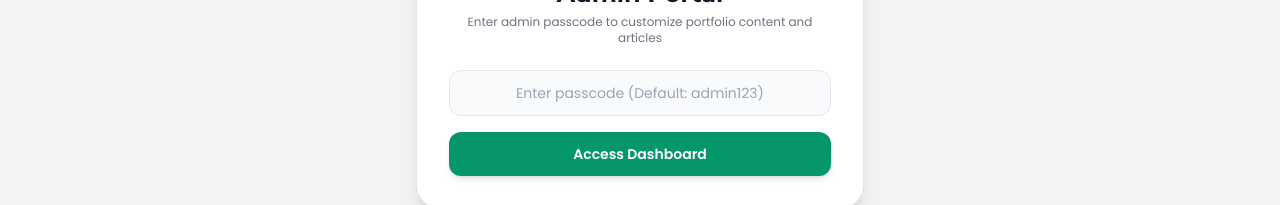
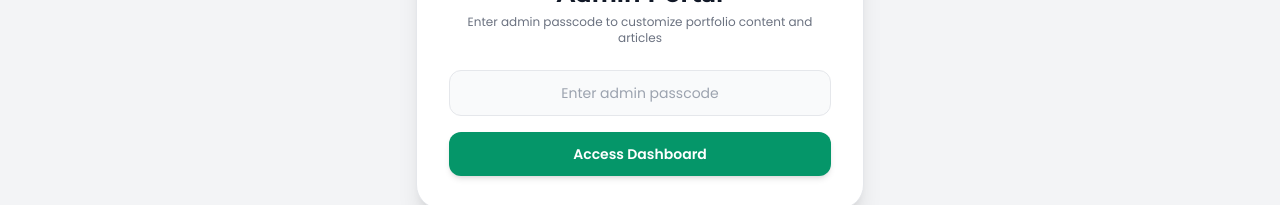
Before and after one commit to kainthola29-dev/Prot, a Next.js app: page /admin in a window 1280 px wide. Shown: the part 363-568 px from the top of the page. Built offline with nearby package versions, Linux system fonts and the light colour scheme.

Commit message:
feat: update admin passcode to Delta101

```diff
--- a/app/admin/page.tsx
+++ b/app/admin/page.tsx
@@ -92,13 +92,13 @@ export default function AdminPage() {
 
   const handleLogin = (e: React.FormEvent) => {
     e.preventDefault();
-    if (passcode.trim() === "admin123" || passcode.trim().length > 0) {
+    if (passcode.trim() === "Delta101") {
       sessionStorage.setItem("admin_passcode", passcode);
       setIsAuthenticated(true);
       setAuthError("");
       loadContent();
     } else {
-      setAuthError("Please enter the admin passcode (default: admin123)");
+      setAuthError("Incorrect admin passcode. Please try again.");
     }
   };
 
@@ -181,7 +181,7 @@ export default function AdminPage() {
               type="password"
               value={passcode}
               onChange={(e) => setPasscode(e.target.value)}
-              placeholder="Enter passcode (Default: admin123)"
+              placeholder="Enter admin passcode"
               className="w-full px-4 py-3 rounded-xl bg-gray-50 dark:bg-[#1A1D21] border border-gray-200 dark:border-gray-800 text-sm focus:outline-none focus:ring-2 focus:ring-primary-500 text-center"
             />
 
--- a/app/api/admin/content/route.ts
+++ b/app/api/admin/content/route.ts
@@ -3,7 +3,7 @@ import fs from "fs";
 import path from "path";
 
 const dataFilePath = path.join(process.cwd(), "data", "content.json");
-const ADMIN_PASSCODE = process.env.ADMIN_PASSCODE || "admin123";
+const ADMIN_PASSCODE = process.env.ADMIN_PASSCODE || "Delta101";
 
 export async function GET() {
   try {
```
